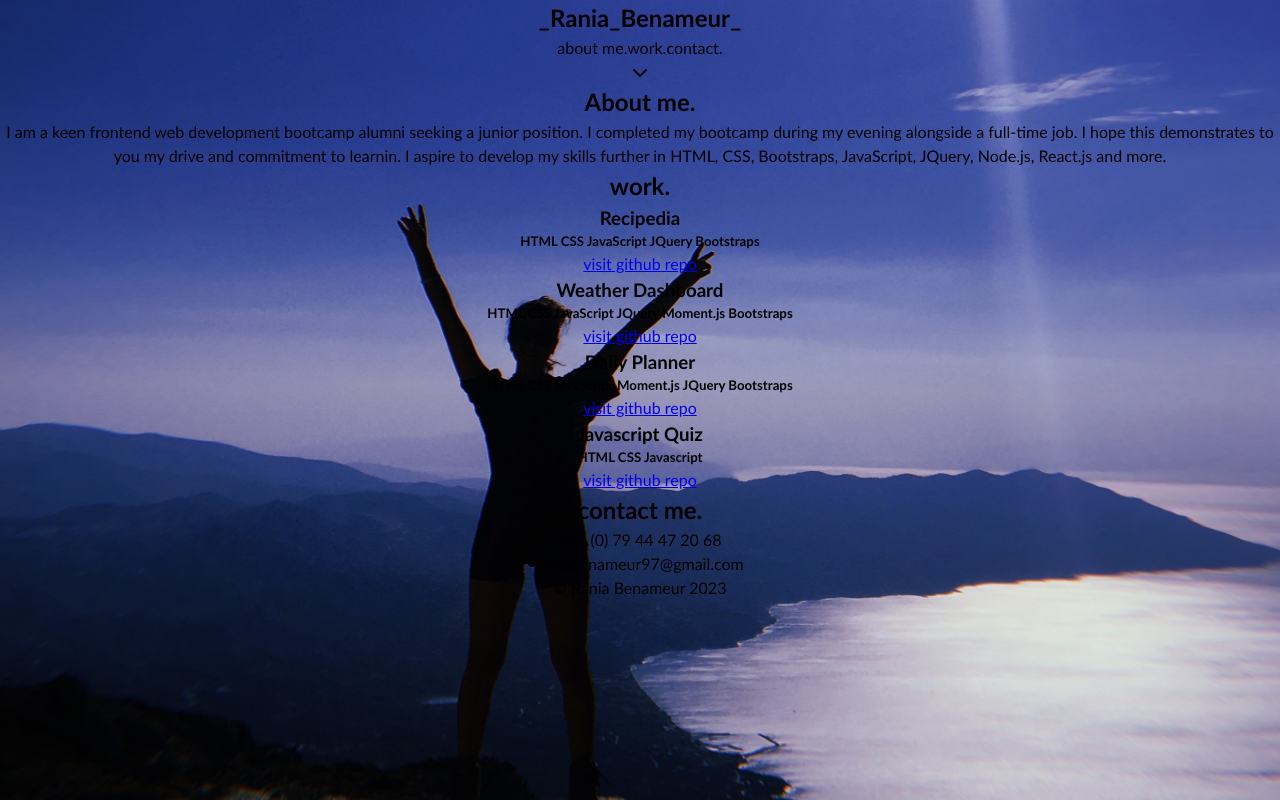
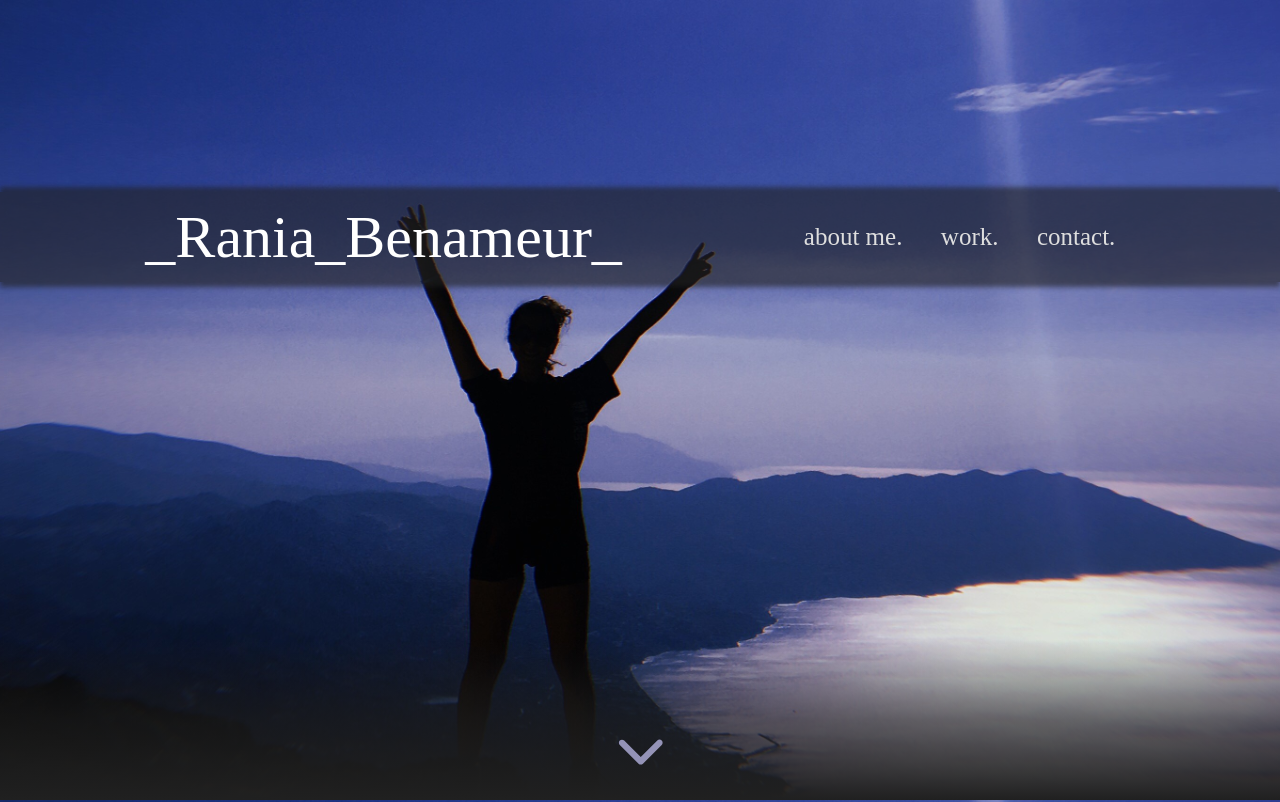
Before and after one commit to RBenameur/Rania-Benameur-Portfolio-React, a React (Create React App) app in the folder my-react-app/: page / in a window 1280 px wide. Shown: the top 802 px of the page. Built offline with nearby package versions, Linux system fonts and the light colour scheme.

Commit message:
added CSS styling for header section

```diff
--- a/my-react-app/src/components/header/Header.js
+++ b/my-react-app/src/components/header/Header.js
@@ -1,4 +1,5 @@
 import React from "react";
+import "./header.css";
 import { library } from '@fortawesome/fontawesome-svg-core';
 import { faChevronDown  } from '@fortawesome/free-solid-svg-icons';
 import { FontAwesomeIcon } from "@fortawesome/react-fontawesome";
@@ -17,14 +18,14 @@ function Header(){
                     <h1>_Rania_Benameur_</h1>
                 </div>
                 <div id="navigation">
-                    <Link to="about">about me.</Link>
-                    <Link to="work">work.</Link>
-                    <Link to="contact">contact.</Link>
+                    <Link to="about" className="link-class">about me.</Link>
+                    <Link to="work" className="link-class">work.</Link>
+                    <Link to="contact" className="link-class">contact.</Link>
                 </div>
             </nav>
             <div className="hero-container">
                 <Link to="about">
-                    <FontAwesomeIcon icon={faChevronDown} />
+                    <FontAwesomeIcon icon={faChevronDown} className="icon" />
                 </Link>
             </div>
         </header>
--- /dev/null
+++ b/my-react-app/src/components/header/header.css
@@ -0,0 +1,111 @@
+/* Declare variables */
+
+:root {
+    /* --oxford-blue: rgba(15, 26, 58, 0.75);
+    --oxford-blue-op: rgb(15, 26, 58); */
+    --cool-grey: #9493B7;
+    /* --liberty: #5D67A9;
+    --space-cadet: rgb(33, 50, 97); */
+    --shadow: rgb(32, 32, 32, 0.6);
+  }
+
+/* header styling for logo. nav and hero*/
+
+header {
+    display: flex;
+    flex-direction: column;
+    height: 100vh;
+}
+
+h1 {
+    font-size: 60px;
+    /* update font */
+    font-family: 'La Belle Aurore';
+    font-weight: lighter;
+    color: white;
+}
+
+/* h2, p {
+    color: rgb(218, 217, 217);
+    line-height: 30px;
+    font-family: 'Corben';
+    font-size: 50px;
+    margin: 2.5%;
+    text-align: center;
+  } */
+
+/* p {
+    font-size: 17px;
+    font-weight: lighter;
+} */
+
+header nav {
+    background: var(--shadow);
+    box-shadow: 0px 5px 5px var(--shadow), 0px -5px 5px var(--shadow) ;
+    display: flex;
+    flex-wrap: wrap;
+    position: absolute;
+    justify-content: space-around;
+    align-items: center;
+    padding: 0% 5%;
+    width: 100%;
+    margin-top: 15%;
+}
+
+.link-class {
+    margin: 2%;
+    width: fit-content;
+    font-size: 25px;
+    color: rgb(222, 222, 222);
+    /* update font */
+    font-family: 'Corben';
+    text-decoration: none;
+}
+
+.link-class:hover {
+    text-decoration: underline;
+    color: var(--cool-grey)
+}
+
+/* custom header section */
+
+/* Navigation styles */
+
+#navigation {
+    display: flex;
+    justify-content: space-around;
+    text-align: center;
+    width: 350px;
+}
+
+.hero-container {
+    height: 100vh;
+    display: flex;
+    justify-content: center;
+    align-items: flex-end;
+    padding-bottom: 2%;
+    background: linear-gradient(180deg, rgba(32,32,33, 0) 80%, var(--shadow) 90%, rgb(32, 32, 32) 100%);
+}
+
+.icon {
+    font-size:50px !important;
+    padding: 0 1.5%;
+    color: var(--cool-grey);
+}
+
+header:hover .icon {
+    animation: enlarge 1s linear 0s infinite alternate;
+    transition: 2s;
+  }
+
+header:hover .icon:hover {
+    transform: rotate(180deg);
+    animation: enlarge 1s linear 0s infinite alternate;
+    transition: 2s;
+}
+
+/* a {text-decoration: none;}
+
+a:hover, i:hover, .card-text p:hover {color: var(--cool-grey)}
+
+a:hover, .card-text p:hover {text-decoration: underline} */
```
Also changed, not shown: my-react-app/src/App.css (line endings or trailing spaces).
